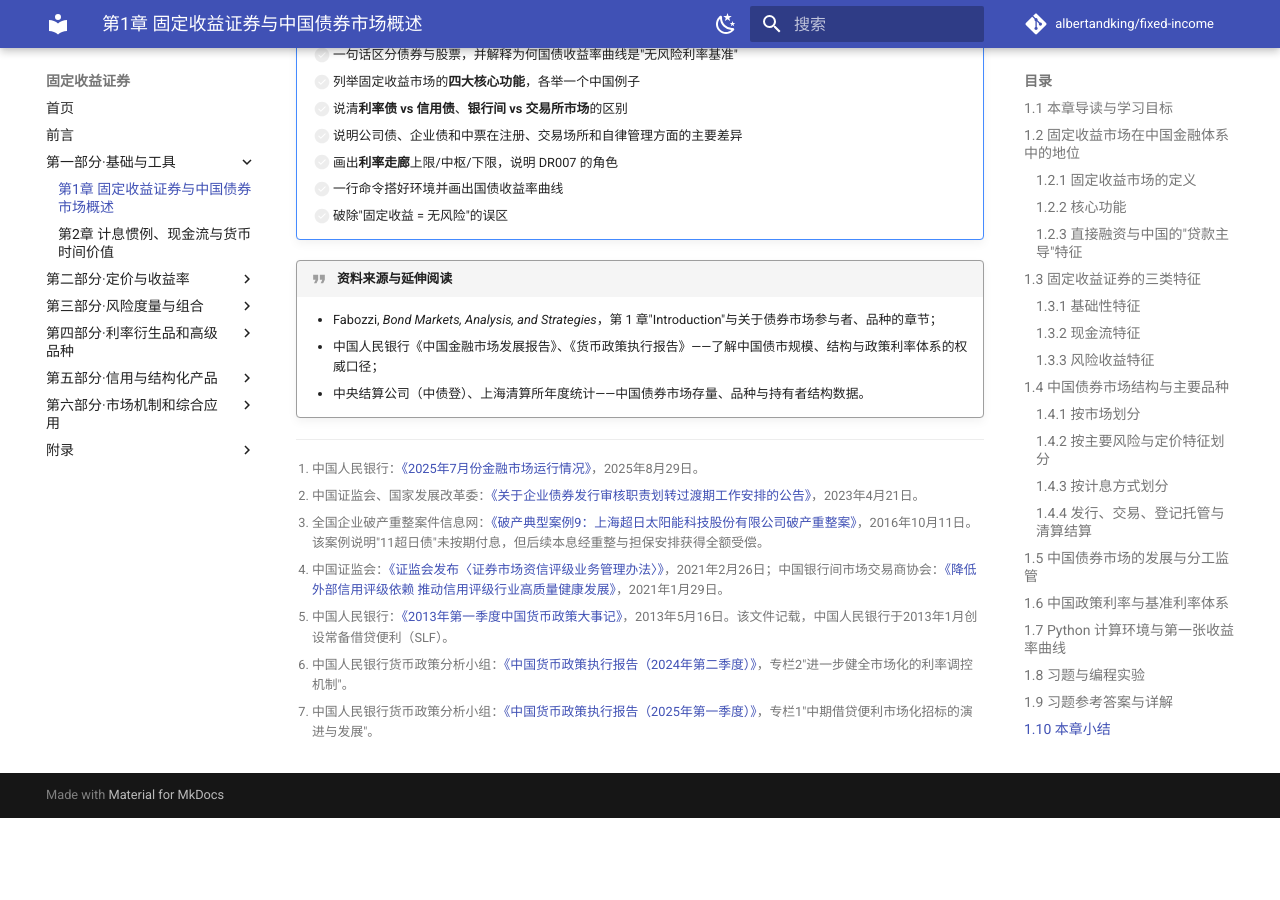
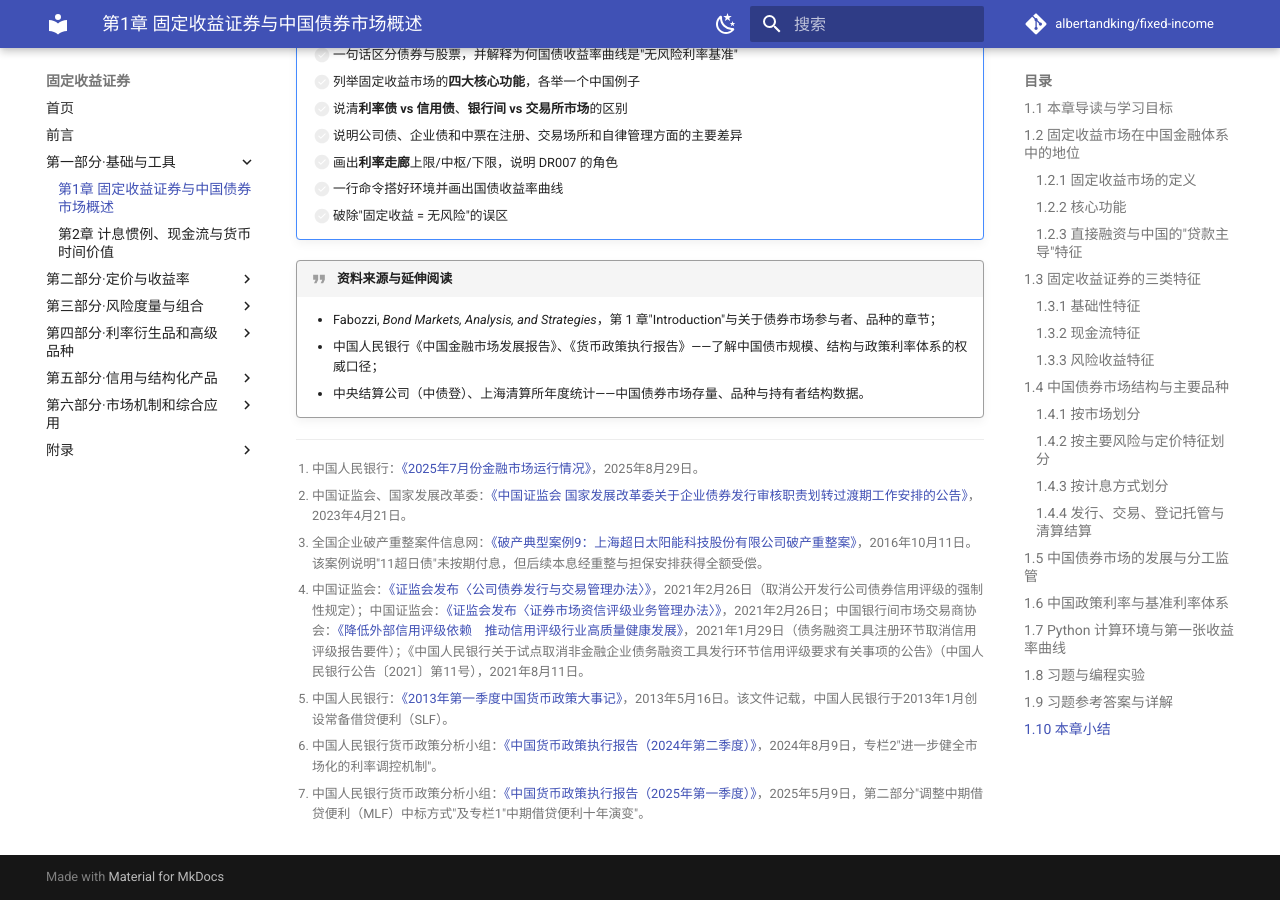
Before and after one commit to albertandking/fixed-income, an MkDocs documentation site: the page built from book/part1/01-fi-overview.md, in a window 1280 px wide and 900 px high, scrolled down 11011 px. Built offline with MkDocs 1.6.1 and Material for MkDocs 9.7.7, drawn with Linux system fonts in a browser that asks for light colours; comment, search, counter and statistics services are not loaded; before the commit the page ends 11829 px from its top, so only the background shows below that.

Commit message:
第1-2章脚注核实修正：更正MLF报告专栏标题(专栏1'中期借贷便利十年演变')；取消强制评级改引直接来源并补人民银行公告〔2021〕第11号；ISDA 2021定义补实施新闻稿并收窄正文措辞；上交所净价规则补现行《债券交易规则》(上证发〔2022〕24号)；补发布日期与文件全称

```diff
--- a/book/part1/01-fi-overview.md
+++ b/book/part1/01-fi-overview.md
@@ -302,14 +302,14 @@ ax.set_title("图1-1　中国国债收益率曲线（样本数据）")
 
 [^pbc-market-2025]: 中国人民银行：[《2025年7月份金融市场运行情况》](https://www.pbc.gov.cn/jinrongshichangsi/147160/147173/2025100916331581710/index.html)，2025年8月29日。
 
-[^enterprise-bond-transfer]: 中国证监会、国家发展改革委：[《关于企业债券发行审核职责划转过渡期工作安排的公告》](https://www.csrc.gov.cn/csrc/c100028/c7403900/content.shtml)，2023年4月21日。
+[^enterprise-bond-transfer]: 中国证监会、国家发展改革委：[《中国证监会 国家发展改革委关于企业债券发行审核职责划转过渡期工作安排的公告》](https://www.csrc.gov.cn/csrc/c100028/c7403900/content.shtml)，2023年4月21日。
 
 [^chaori-case]: 全国企业破产重整案件信息网：[《破产典型案例9：上海超日太阳能科技股份有限公司破产重整案》](https://pccz.court.gov.cn/pcajxxw/pcdxal/dxalxq?id=48ED39C70D5DC7447B1DE97DFA4BC774)，2016年10月11日。该案例说明"11超日债"未按期付息，但后续本息经重整与担保安排获得全额受偿。
 
-[^rating-reform]: 中国证监会：[《证监会发布〈证券市场资信评级业务管理办法〉》](https://www.csrc.gov.cn/csrc/c100028/c7976b9481e1a4ba9ba7219c5a6015629/content.shtml)，2021年2月26日；中国银行间市场交易商协会：[《降低外部信用评级依赖 推动信用评级行业高质量健康发展》](https://www.nafmii.org.cn/xhdt/202101/t20210129_197357.html)，2021年1月29日。
+[^rating-reform]: 中国证监会：[《证监会发布〈公司债券发行与交易管理办法〉》](https://www.csrc.gov.cn/csrc/c100028/ca9e4469e49334b1da637d15175231d1a/content.shtml)，2021年2月26日（取消公开发行公司债券信用评级的强制性规定）；中国证监会：[《证监会发布〈证券市场资信评级业务管理办法〉》](https://www.csrc.gov.cn/csrc/c100028/c7976b9481e1a4ba9ba7219c5a6015629/content.shtml)，2021年2月26日；中国银行间市场交易商协会：[《降低外部信用评级依赖　推动信用评级行业高质量健康发展》](https://www.nafmii.org.cn/xhdt/202101/t20210129_197357.html)，2021年1月29日（债务融资工具注册环节取消信用评级报告要件）；《中国人民银行关于试点取消非金融企业债务融资工具发行环节信用评级要求有关事项的公告》（中国人民银行公告〔2021〕第11号），2021年8月11日。
 
 [^pbc-slf-2013]: 中国人民银行：[《2013年第一季度中国货币政策大事记》](https://www.pbc.gov.cn/zhengcehuobisi/125207/125227/125963/2867259/index.html)，2013年5月16日。该文件记载，中国人民银行于2013年1月创设常备借贷便利（SLF）。
 
-[^pbc-corridor-2024]: 中国人民银行货币政策分析小组：[《中国货币政策执行报告（2024年第二季度）》](https://www.pbc.gov.cn/zhengcehuobisi/125207/125227/125957/5347949/2025100917195573922/2025081217013923839.pdf)，专栏2"进一步健全市场化的利率调控机制"。
+[^pbc-corridor-2024]: 中国人民银行货币政策分析小组：[《中国货币政策执行报告（2024年第二季度）》](https://www.pbc.gov.cn/zhengcehuobisi/125207/125227/125957/5347949/2025100917195573922/2025081217013923839.pdf)，2024年8月9日，专栏2"进一步健全市场化的利率调控机制"。
 
-[^pbc-mlf-2025]: 中国人民银行货币政策分析小组：[《中国货币政策执行报告（2025年第一季度）》](https://www.pbc.gov.cn/zhengcehuobisi/125207/125227/125957/f5c4690f2cbd40918bf24c2d39ac58af/2025091218344076234/2025081517321679368.pdf)，专栏1"中期借贷便利市场化招标的演进与发展"。
+[^pbc-mlf-2025]: 中国人民银行货币政策分析小组：[《中国货币政策执行报告（2025年第一季度）》](https://www.pbc.gov.cn/zhengcehuobisi/125207/125227/125957/f5c4690f2cbd40918bf24c2d39ac58af/2025091218344076234/2025081517321679368.pdf)，2025年5月9日，第二部分"调整中期借贷便利（MLF）中标方式"及专栏1"中期借贷便利十年演变"。
```
Also changed, not shown: book/part1/02-time-value-conventions.md (+6 -6 lines).
